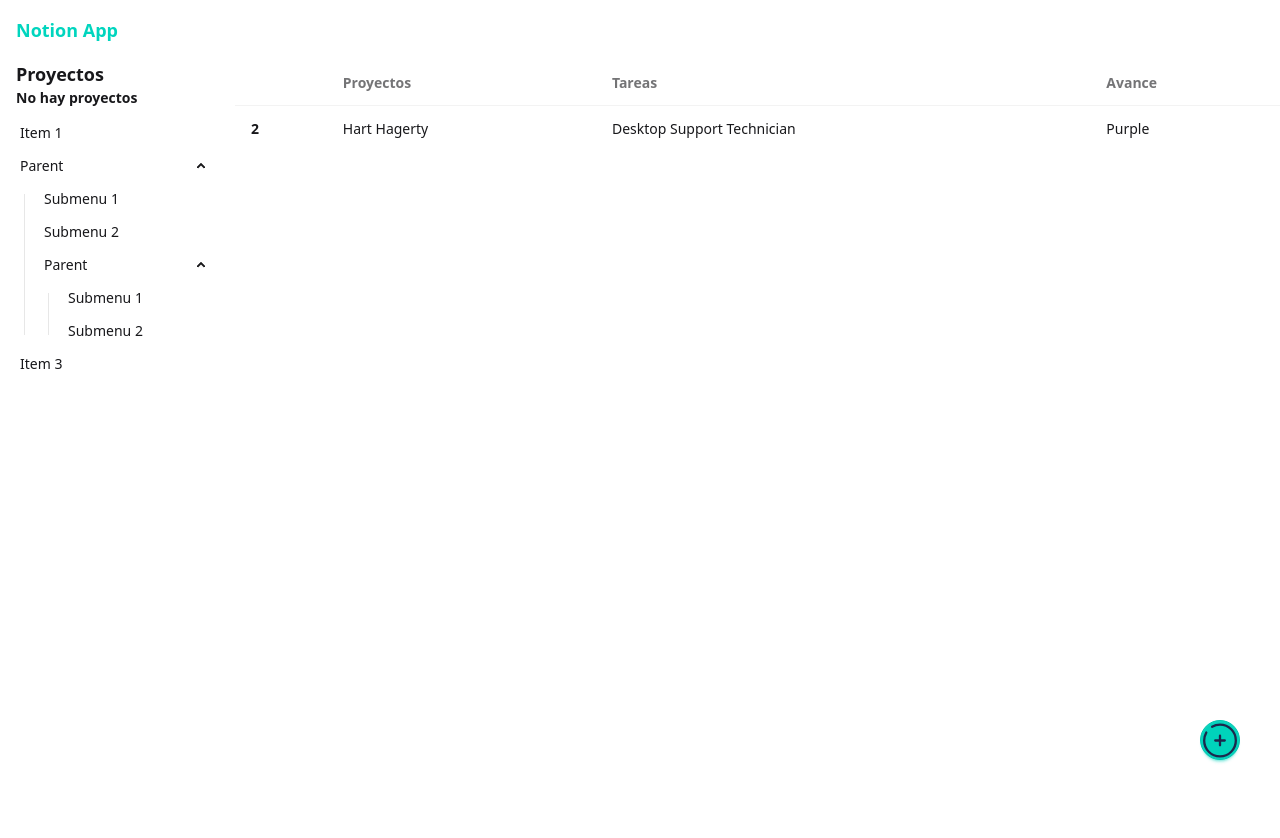
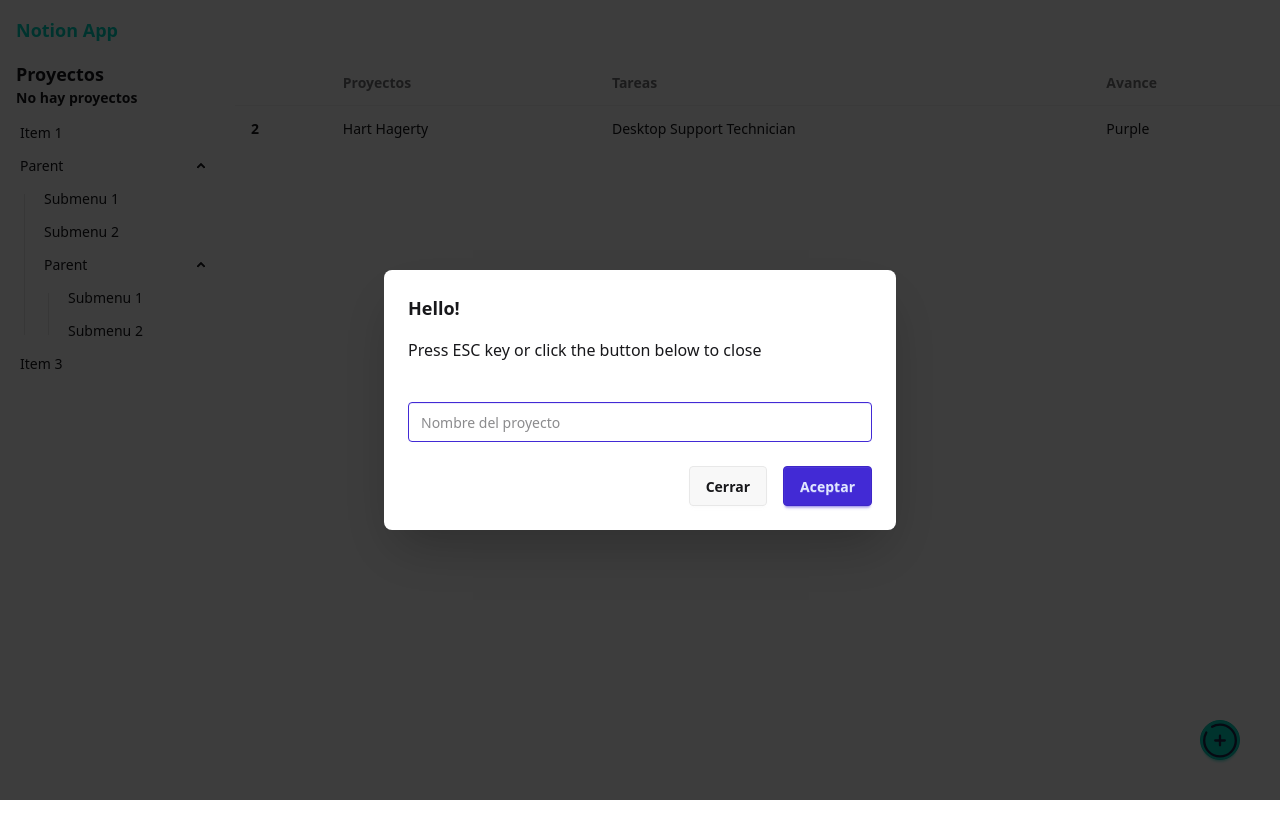
Before and after one commit to Kaue-oliveira-hub/projects-app, a Vue app: page /projects in a window 1280 px wide. Shown: the top 838 px of the page. Built offline with nearby package versions, Linux system fonts and the light colour scheme; the HTML template or start-up script is replaced by a standard one.

Commit message:
Ventana modal con Input

```diff
--- /dev/null
+++ b/src/modulorum/commune/components/ImputModal.vue
@@ -0,0 +1,52 @@
+<template>
+
+ <dialog id="my_modal_1" class="modal" :open="true">
+  <div class="modal-box">
+    <h3 class="text-lg font-bold">Hello!</h3>
+    <p class="py-4">Press ESC key or click the button below to close</p>
+    <div class="modal-action flex flex-col">
+      <form method="dialog" @submit.prevent="submitValorem">
+        <input
+        type="text"
+        placeholder="Nombre del proyecto"
+        class="input input-bordered w-full w-full flex-1 input-primary mb-6"
+        v-model="inputValorem"
+        />
+        <div class="flex justify-end">
+
+        <button class="btn">Cerrar</button>
+        <button type="submit" class="btn btn-primary ml-4">Aceptar</button>
+        </div>
+      </form>
+    </div>
+  </div>
+</dialog>
+<div class="fixed top-0 w-screen h-screen z-10 bg-black opacity-60"></div>
+</template>
+
+<script lang="ts" setup>
+import { ref } from 'vue';
+
+
+interface Props {
+    aperta: boolean;
+
+}
+const emissiones = defineEmits<{
+claudere: [void];
+valorem: [text: string]
+}>();
+
+const inputValorem = ref('')
+
+const submitValorem = () =>{
+console.log({valorem:inputValorem.value})
+    if(!inputValorem.value){
+        return;
+    }
+    emissiones('valorem', inputValorem.value.trim());
+    emissiones('claudere');
+    inputValorem.value = '';
+}
+
+</script>
--- a/src/modulorum/projects/views/ProjectsView.vue
+++ b/src/modulorum/projects/views/ProjectsView.vue
@@ -26,6 +26,7 @@
 
 </div>
 
+<ImputModal />
 <fav-button @click="() => console.log('clicked')">
   <AddCircle />
 
@@ -37,6 +38,8 @@
 <script lang="ts" setup>
 import AddCircle from '@/modulorum/commune/icons/AddCircle.vue';
 import FavButton from '../components/FavButton.vue';
+import ImputModal from '@/modulorum/commune/components/ImputModal.vue';
+
 
 
 </script>
```
